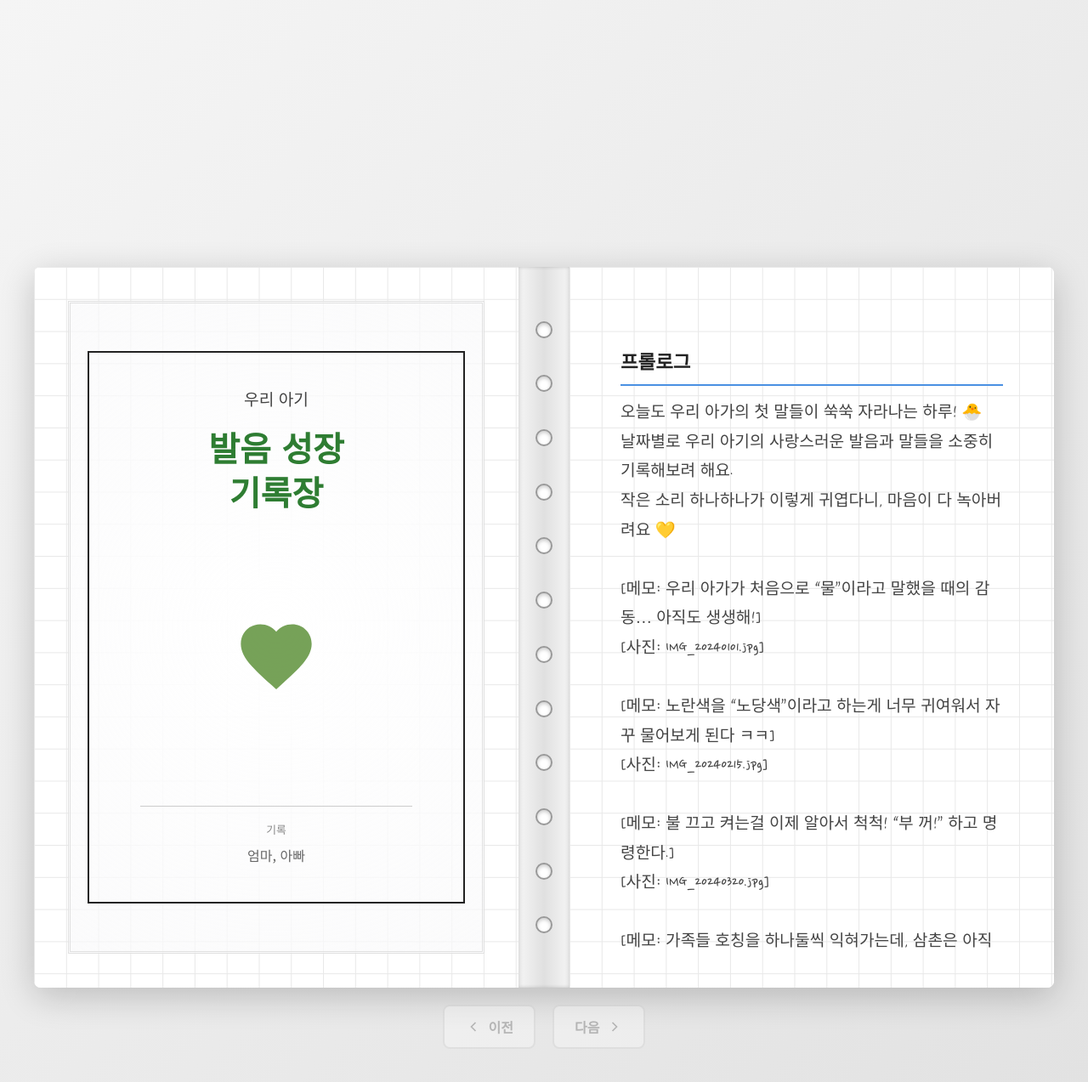
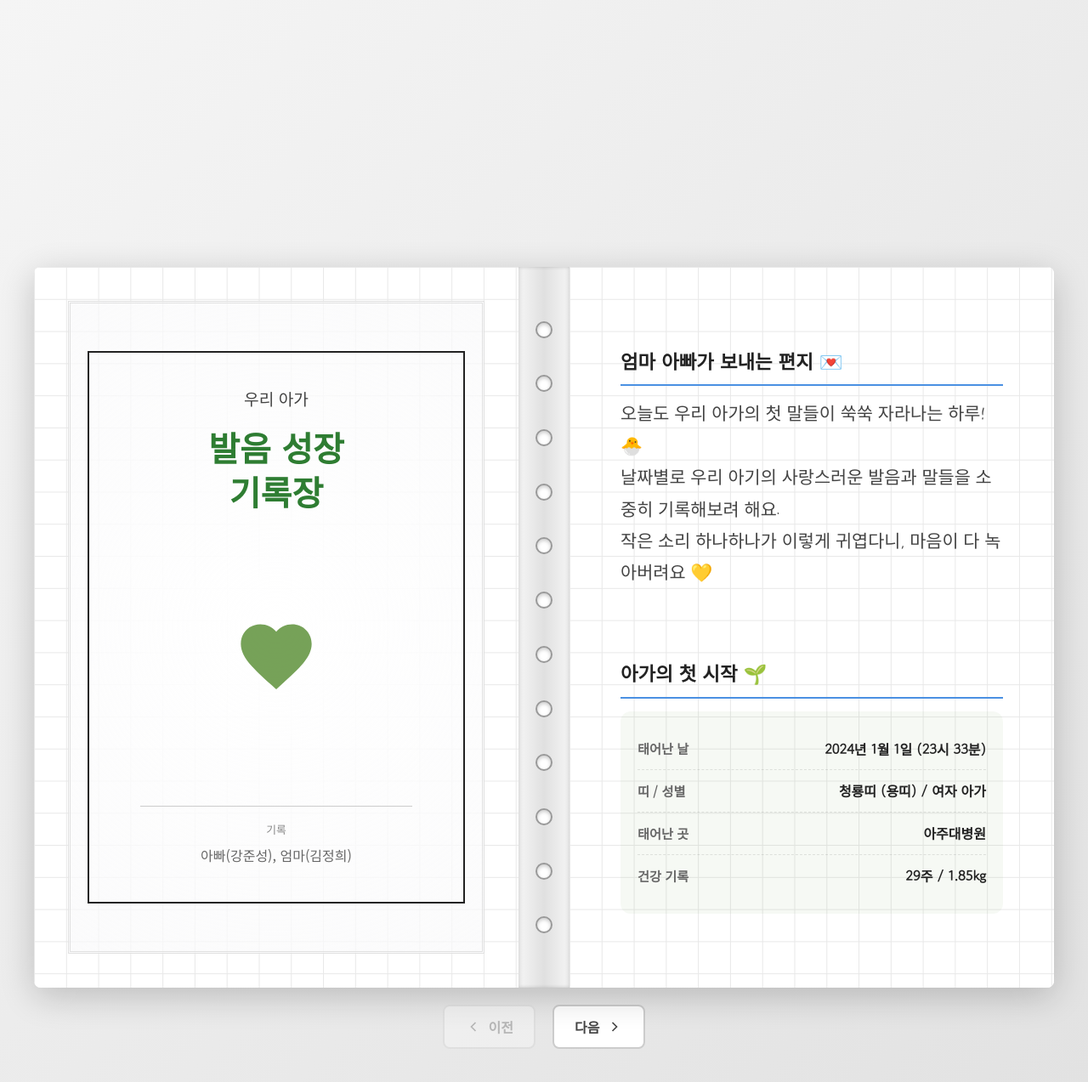
Before and after one commit to JunSungKang/baby-speech-diary, a Jekyll site: the page built from index.md, in a window 1280 px wide. Shown: the top 1273 px of the page at 85% size. Built offline with Jekyll 4.4.1, drawn with Linux system fonts in a browser that asks for light colours; our own code applies the rules of GitHub Pages for plain Markdown files; some of the changed text lies outside the part shown.

Commit message:
chore: 추가 요구사항 수정

```diff
--- a/_layouts/diary.html
+++ b/_layouts/diary.html
@@ -55,7 +55,7 @@
                 <div class="page-layer cover-layer" style="display: none;">
                     <div class="cover-content">
                         <div class="cover-title">
-                            <span class="sub">우리 아기</span>
+                            <span class="sub">우리 아가</span>
                             <span class="main">발음 성장<br>기록장</span>
                         </div>
                         <div class="cover-decoration">
@@ -65,7 +65,7 @@
                         </div>
                         <div class="cover-name">
                             <span class="label">기록</span>
-                            <span class="value">엄마, 아빠</span>
+                            <span class="value">아빠(강준성), 엄마(김정희)</span>
                         </div>
                     </div>
                 </div>
@@ -100,18 +100,33 @@
 
             <!-- 우측 페이지 -->
             <div class="page page-right" data-page="right">
-                <!-- 인트로 레이어 (프롤로그/목차) -->
+                <!-- 인트로 레이어 (프롤로그/출생정보) -->
                 <div class="page-layer intro-layer" style="display: none;">
                     <div class="intro-content">
-                        <h3>프롤로그</h3>
+                        <h3>엄마 아빠가 보내는 편지 💌</h3>
                         <div class="prologue-text" id="prologue-text">
                             <!-- JS Inject -->
                         </div>
 
-                        <div class="toc-section">
-                            <h3>목차</h3>
-                            <ul class="toc-list" id="toc-list">
-                                <!-- JS Inject -->
+                        <div class="profile-section">
+                            <h3>아가의 첫 시작 🌱</h3>
+                            <ul class="profile-list">
+                                <li>
+                                    <span class="label">태어난 날</span>
+                                    <span class="value">2024년 1월 1일 (23시 33분)</span>
+                                </li>
+                                <li>
+                                    <span class="label">띠 / 성별</span>
+                                    <span class="value">청룡띠 (용띠) / 여자 아가</span>
+                                </li>
+                                <li>
+                                    <span class="label">태어난 곳</span>
+                                    <span class="value">아주대병원</span>
+                                </li>
+                                <li>
+                                    <span class="label">건강 기록</span>
+                                    <span class="value">29주 / 1.85kg</span>
+                                </li>
                             </ul>
                         </div>
                     </div>
--- a/assets/css/book.css
+++ b/assets/css/book.css
@@ -621,24 +621,47 @@ body {
     margin-bottom: 40px;
     white-space: pre-line; /* 줄바꿈 보존 */
     font-family: 'Nanum Pen Script', cursive;
-    font-size: 1.2rem;
+    font-size: 1.3rem;
+}
+
+/* 프로필 (출생 정보) 스타일 */
+.profile-section {
+    margin-top: 20px;
+}
+
+.profile-list {
+    list-style: none;
+    padding: 0;
+    background: rgba(85, 139, 47, 0.05); /* 연한 초록 배경 */
+    border-radius: 12px;
+    padding: 20px;
+}
+
+.profile-list li {
+    display: flex;
+    justify-content: space-between;
+    align-items: center;
+    padding: 10px 0;
+    border-bottom: 1px dashed rgba(0, 0, 0, 0.1);
+}
+
+.profile-list li:last-child {
+    border-bottom: none;
+}
+
+.profile-list .label {
+    font-size: 0.95rem;
+    color: var(--text-tertiary);
+    font-weight: 600;
+}
+
+.profile-list .value {
+    font-size: 1rem;
+    color: var(--text-primary);
+    font-weight: 700;
+    font-family: 'Gowun Dodum', sans-serif;
 }
 
 .toc-list {
-    list-style: none;
-    padding: 0;
+    display: none; /* 목차 숨김 */
 }
-
-.toc-list li {
-    font-size: 1rem;
-    color: var(--text-secondary);
-    padding: 8px 0;
-    border-bottom: 1px dashed var(--border-line);
-    display: flex;
-    justify-content: space-between;
-}
-
-.toc-list li span:last-child {
-    font-weight: bold;
-    color: var(--text-tertiary);
-}
--- a/assets/js/book.js
+++ b/assets/js/book.js
@@ -117,11 +117,14 @@ function parseDataFromDOM() {
         if (node.tagName === 'H2') {
             const title = node.textContent.trim();
 
-            // 첫 번째 H2는 인트로(프롤로그)로 간주
-            if (spreads.length === 0 && !currentSpread) {
+            // 첫 번째 H2는 인트로(프롤로그) 헤더인지 확인
+            // 조건: 아직 Spread가 없고, Intro 모드 시작 전이라면 Intro H2로 간주
+            if (spreads.length === 0 && !currentSpread && !isIntroSection) {
                  isIntroSection = true;
             } else {
+                 // Intro 모드 종료, Content 모드 시작
                  isIntroSection = false;
+
                  // 기존 spread 저장
                  if (currentSpread) spreads.push(currentSpread);
 
@@ -137,10 +140,14 @@ function parseDataFromDOM() {
         }
 
         // 인트로 섹션 내용 파싱 (프롤로그 텍스트 수집)
-        else if (isIntroSection && node.tagName === 'P') {
-            const text = node.textContent.trim();
-            if (text) {
-                coverSpread.prologue += text + '\n\n';
+        // 주의: Intro 모드에서도 P 태그를 만나면 프롤로그에 추가
+        else if (isIntroSection) {
+            if (node.tagName === 'P') {
+                const text = node.textContent.trim();
+                // 단순 텍스트만 수집 (메타데이터 태그 제외)
+                if (text && !text.startsWith('[')) {
+                    coverSpread.prologue += text + '\n\n';
+                }
             }
         }
 
@@ -169,17 +176,7 @@ function parseDataFromDOM() {
         spreads.push(currentSpread);
     }
 
-    // 목차 생성 (각 spread의 title 이용)
-    spreads.forEach((spread, idx) => {
-        coverSpread.toc.push({
-            title: spread.title,
-            page: (idx + 1) * 2 + 2 // 0->4p, 1->6p... (Cover is 2-3p) ? No.
-            // Cover is 0 (Page 2-3 in UI logic? Or 0-1)
-            // Let's stick to logical page numbers:
-            // Spread 0 (Cover): p1, p2 (displayed as Cover)
-            // Spread 1: p3, p4
-        });
-    });
+    // 목차 생성 제거 (사용자 요청)
 
     // 최종 배열: [Cover, Spread1, Spread2, ...]
     BookApp.spreads = [coverSpread, ...spreads];
@@ -318,15 +315,7 @@ function renderCurrentSpread() {
         const prologueEl = document.getElementById('prologue-text');
         if (prologueEl) prologueEl.textContent = spreadData.prologue;
 
-        const tocEl = document.getElementById('toc-list');
-        if (tocEl) {
-            tocEl.innerHTML = spreadData.toc.map(item => `
-                <li>
-                    <span>${item.title}</span>
-                    <span>... p${item.page}</span>
-                </li>
-            `).join('');
-        }
+
 
     }
     // 2. 일반 콘텐츠 페이지 (Index 1+)
```
